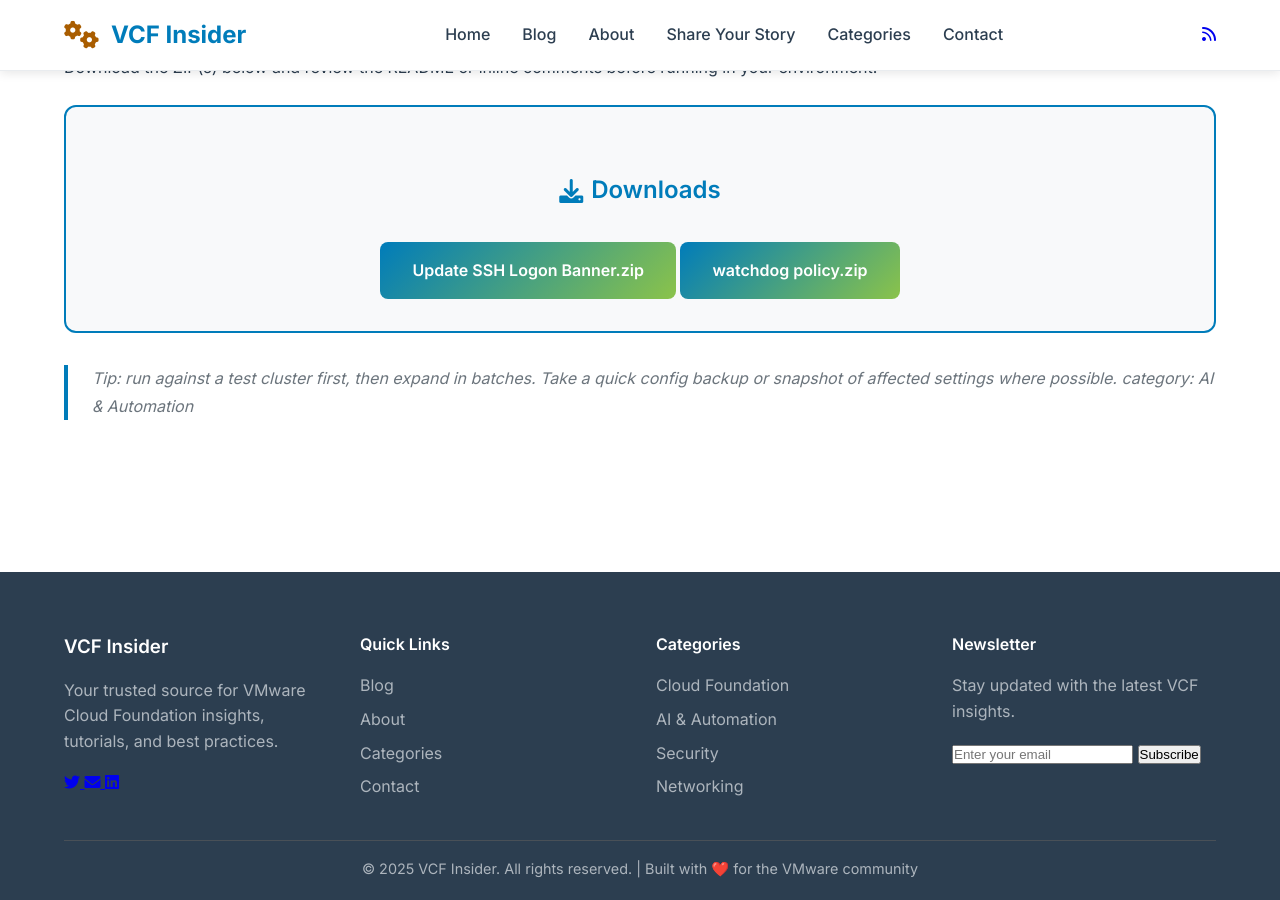
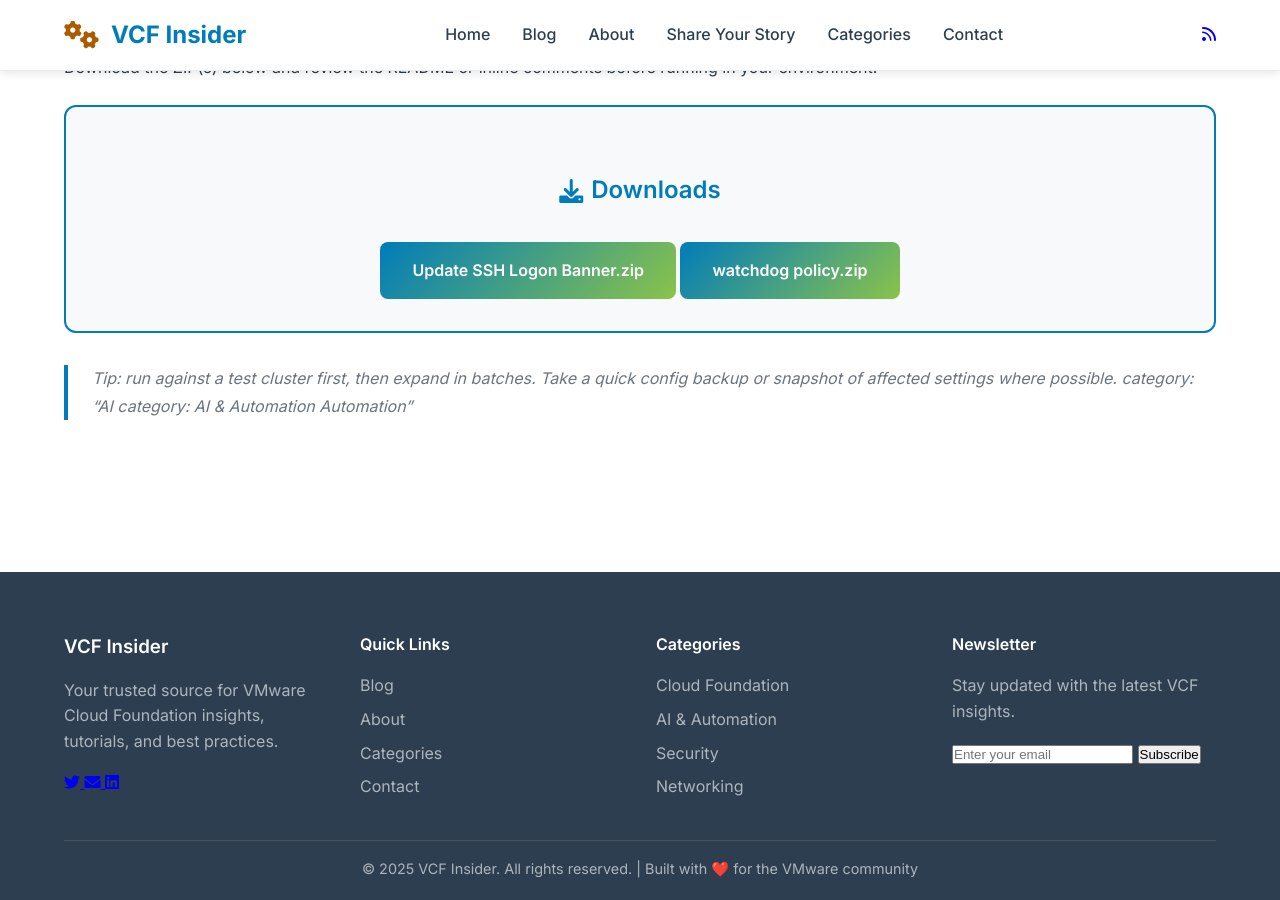
Before and after one commit to krieg121/VCFInsider, a Jekyll site: the page built from _posts/2025-09-15-automate-cis-baseline-remediations---ssh-logon-banner-and-watchdog-service-policy.md, in a window 1280 px wide and 900 px high, scrolled down 1189 px. Built offline with Jekyll 4.4.1, drawn with Linux system fonts in a browser that asks for light colours.

```diff
--- a/_posts/2025-09-15-automate-cis-baseline-remediations---ssh-logon-banner-and-watchdog-service-policy.md
+++ b/_posts/2025-09-15-automate-cis-baseline-remediations---ssh-logon-banner-and-watchdog-service-policy.md
@@ -34,4 +34,4 @@
 </div>
 
 > Tip: run against a test cluster first, then expand in batches. Take a quick config backup or snapshot of affected settings where possible.
-category: AI & Automation
+category: "AI category: AI & Automation Automation"
```
